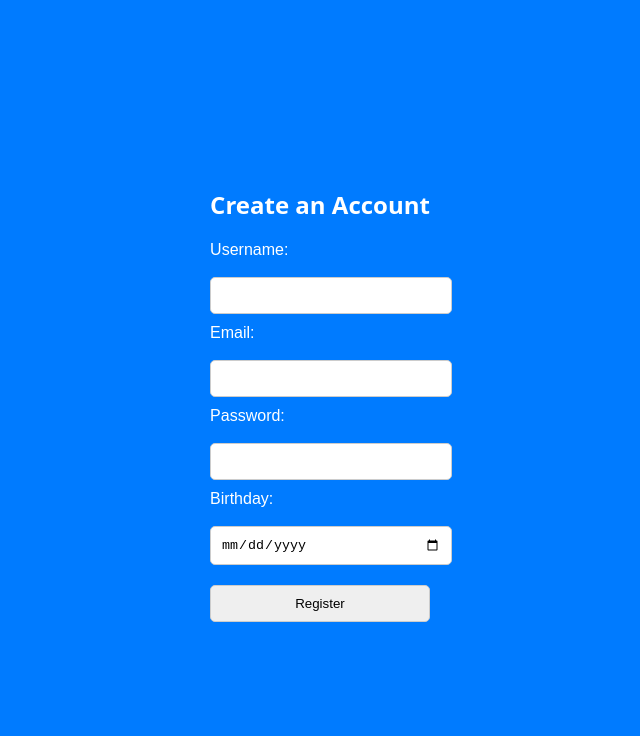
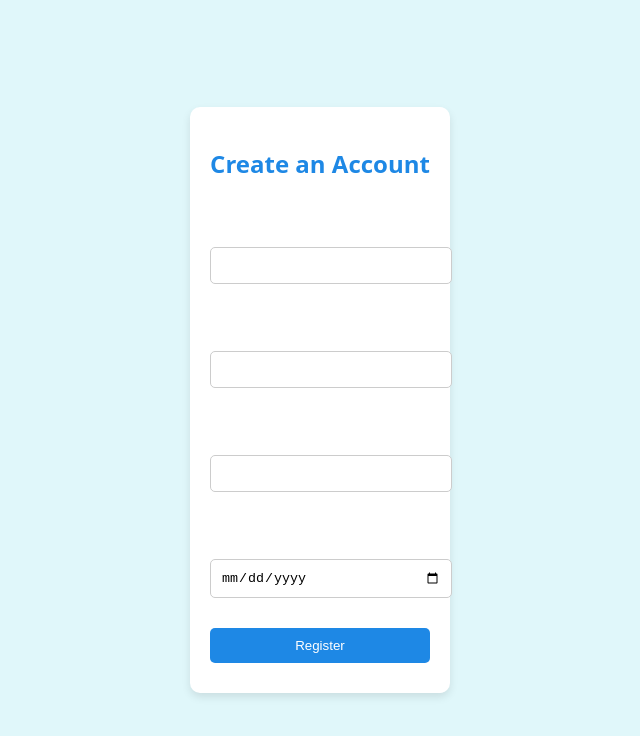
Before and after one commit to Natan-1423/Natan-1423.github.io, a plain HTML site: page register.html in a window 1280 px wide. Shown: the whole page, without its empty margins (320-960 px from the left). Drawn offline with Linux system fonts and the light colour scheme.

Commit message:
Update style.css

```diff
--- a/style.css
+++ b/style.css
@@ -582,3 +582,54 @@ button {
 button:hover {
     background-color: #145a8a;
 }
+body {
+    font-family: 'Noto Sans', sans-serif;
+    background-color: #e0f7fa;
+}
+
+.container {
+    max-width: 500px;
+    margin: 100px auto;
+    background-color: #ffffff;
+    padding: 20px;
+    border-radius: 10px;
+    box-shadow: 0 4px 8px rgba(0, 0, 0, 0.1);
+}
+
+h2 {
+    text-align: center;
+    color: #1e88e5;
+}
+
+form {
+    display: flex;
+    flex-direction: column;
+}
+
+label {
+    margin: 10px 0 5px;
+    font-weight: bold;
+}
+
+input[type="text"],
+input[type="email"],
+input[type="password"],
+input[type="date"] {
+    padding: 10px;
+    margin-bottom: 20px;
+    border: 1px solid #cccccc;
+    border-radius: 5px;
+}
+
+input[type="submit"] {
+    padding: 10px;
+    background-color: #1e88e5;
+    color: white;
+    border: none;
+    border-radius: 5px;
+    cursor: pointer;
+}
+
+input[type="submit"]:hover {
+    background-color: #1565c0;
+}
```
